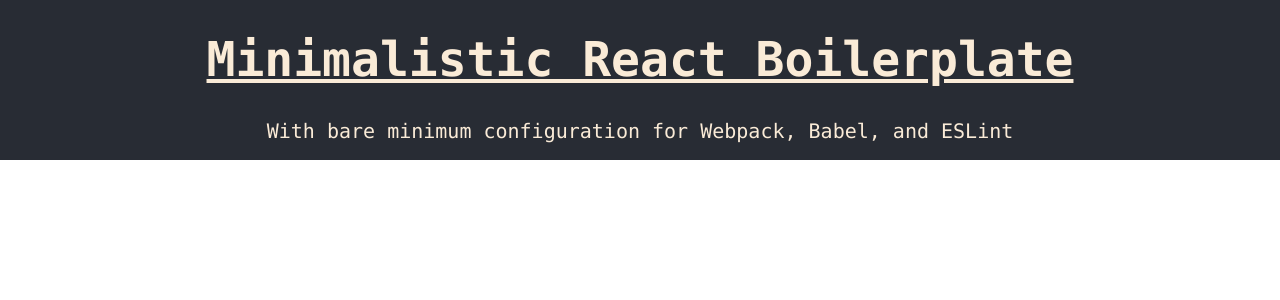
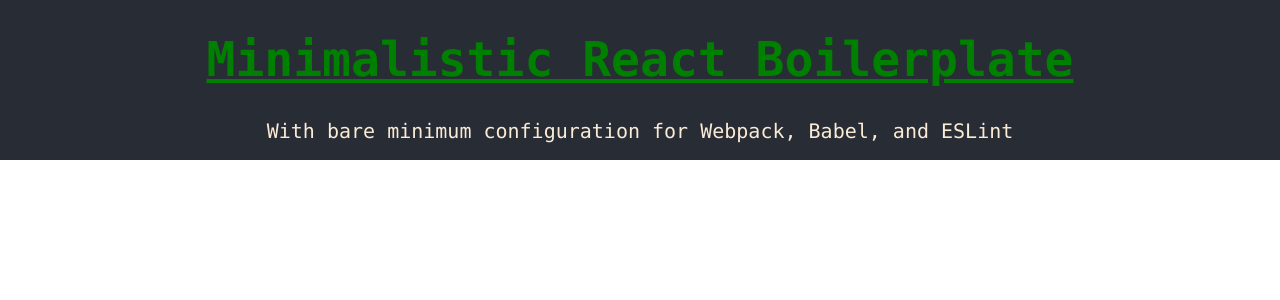
Before and after one commit to kalabhairava/react-boilerplate, a React app: page / in a window 1280 px wide. Shown: the top 300 px of the page. Built offline with nearby package versions, Linux system fonts and the light colour scheme.

Commit message:
Jaatre colors

```diff
--- a/package.json
+++ b/package.json
@@ -1,7 +1,8 @@
 {
   "name": "react-boilerplate",
   "version": "1.0.0",
-  "description": "A minimalistic boilerplate for quickly building a react app. Includes basic configuration for webpack, babel, and eslint. Supports SCSS for styles.",
+  "description":
+    "A minimalistic boilerplate for quickly building a react app. Includes basic configuration for webpack, babel, and eslint. Supports SCSS for styles.",
   "main": "index.js",
   "repository": "https://github.com/kalabhairava/react-boilerplate.git",
   "author": "Manjunatha D",
@@ -9,7 +10,7 @@
   "scripts": {
     "lint": "eslint src/**/*.js",
     "build": "webpack",
-    "dev": "yarn lint && webpack-dev-server"
+    "start": "yarn lint && webpack-dev-server"
   },
   "dependencies": {
     "babel-core": "^6.26.0",
--- a/src/components/Header.js
+++ b/src/components/Header.js
@@ -1,12 +1,32 @@
 import React from 'react';
 
-function Header(props) {
-  return (
-    <header class="header">
-      <h1 class="title">{props.title}</h1>
-      <p class="subtitle">{props.subtitle}</p>
-    </header>
-  );
+class Header extends React.Component {
+  state = {
+    colorClass: ''
+  };
+
+  colors = ['red', 'green', 'blue'];
+
+  componentDidMount() {
+    setInterval(() => {
+      this.setState({ colorClass: this.getClass() });
+    }, 100);
+  }
+
+  getClass() {
+    const index = Math.floor(Math.random() * 3);
+    console.log('index: ', this.colors[index]);
+    return this.colors[index];
+  }
+
+  render() {
+    return (
+      <header className="header">
+        <h1 className={`title ${this.state.colorClass}`}>{this.props.title}</h1>
+        <p className="subtitle">{this.props.subtitle}</p>
+      </header>
+    );
+  }
 }
 
 export default Header;
--- a/src/styles/components/_header.scss
+++ b/src/styles/components/_header.scss
@@ -19,3 +19,17 @@
   font-size: 2rem;
   margin: 0;
 }
+
+// change color of the header randomly
+
+.red {
+  color: red;
+}
+
+.green {
+  color: green;
+}
+
+.blue {
+  color: blue;
+}
```
